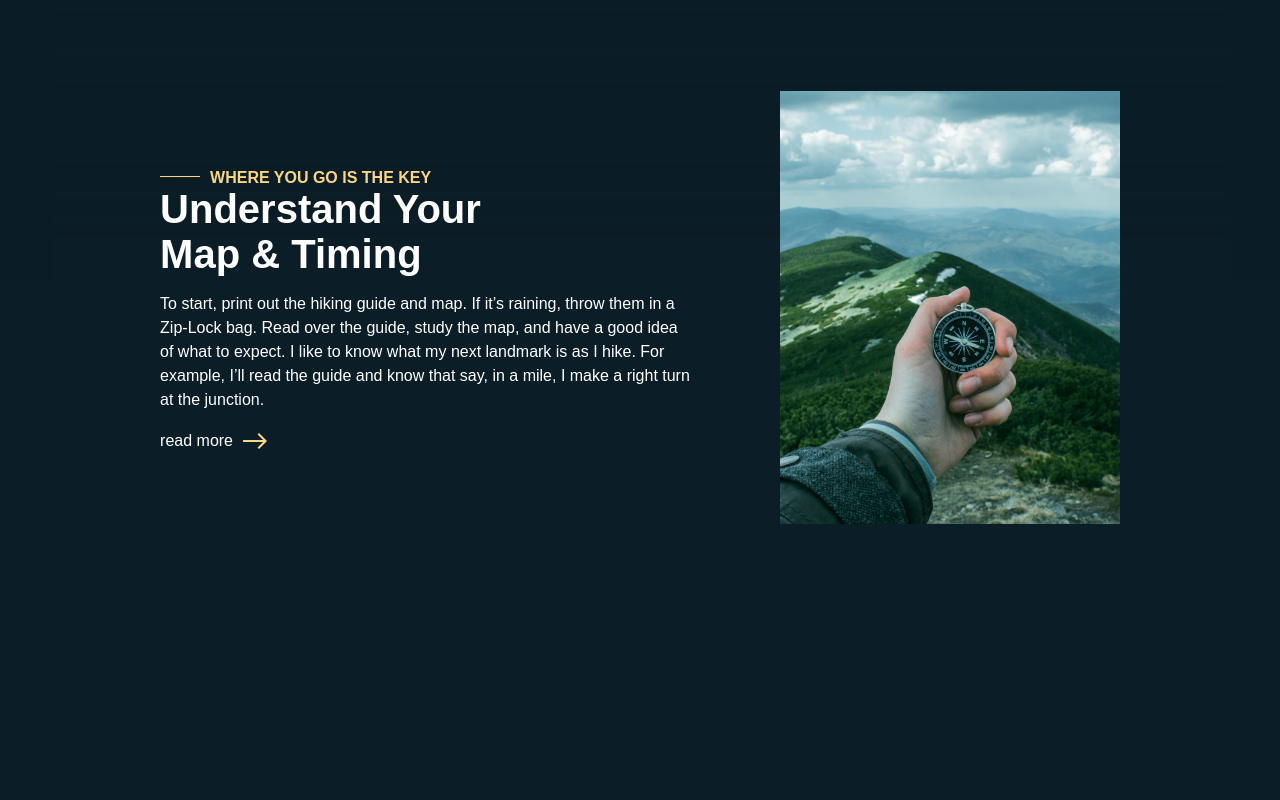
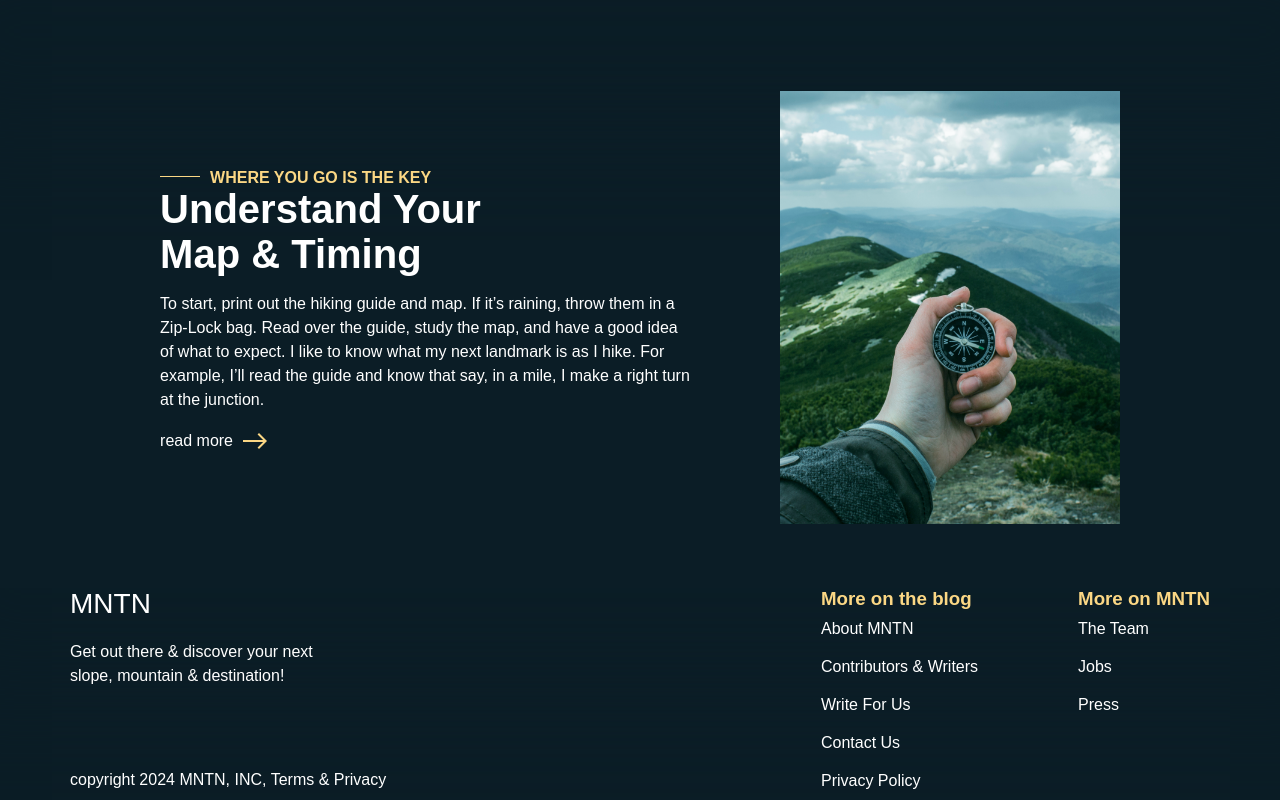
Before and after one commit to EsraaGamal404/MNTN, a plain HTML site: page index.html in a window 1280 px wide. Shown: the part 2282-3082 px from the top of the page. Before the commit the page ends 2870 px from the top, so only its background shows below. Drawn offline with Linux system fonts and the light colour scheme; a web font is replaced by a local one.

Commit message:
Add: footer section

```diff
--- a/assets/styles/main.css
+++ b/assets/styles/main.css
@@ -181,3 +181,36 @@ font-size: 40px;
   display: flex;
   flex-wrap: wrap;
 }
+footer .about {
+  color: var(--white);
+}
+footer .about .logo {
+  margin-bottom: 20px;
+}
+footer .about p {
+  line-height: 1.5;
+}
+footer .links {
+  display: flex;
+  flex-wrap: wrap;
+  gap: 100px;
+}
+footer .links ul li a {
+  display: block;
+  padding: 10px 0;
+  color: var(--white);
+}
+footer .container {
+  display: flex;
+  justify-content: space-between;
+  flex-wrap: wrap;
+}
+footer .links h3 {
+  color: var(--jasmine);
+}
+.links ul li {
+  list-style: none;
+}
+.copy{
+  padding-top: 10vh;
+}
--- a/index.html
+++ b/index.html
@@ -82,5 +82,35 @@
             </div>
             </div>
              </section>
+      </main>
+      <footer>
+        <div class="container">
+        <div class="about">
+          <div class="logo"><a href="index.html">MNTN</a></div>
+           <p>Get out there & discover your next <br> slope, mountain & destination!</p>
+           <p class="copy">copyright 2024 MNTN, INC, Terms & Privacy</p>
+        </div>
+        <div class="links">
+          <div>
+          <h3>More on the blog</h3>
+          <ul>
+            <li><a href="#">About MNTN</a></li>
+            <li><a href="#">Contributors & Writers</a></li>
+            <li><a href="#">Write For Us</a></li>
+            <li><a href="#">Contact Us</a></li>
+            <li><a href="#">Privacy Policy</a></li>
+          </ul>
+        </div>
+        <div>
+          <h3>More on MNTN</h3>
+          <ul>
+            <li><a href="#">The Team</a></li>
+            <li><a href="#">Jobs</a></li>
+            <li><a href="#">Press</a></li>
+          </ul>
+          </div>
+        </div>
+        </div>
+      </footer>
 </body>
 </html>
```
